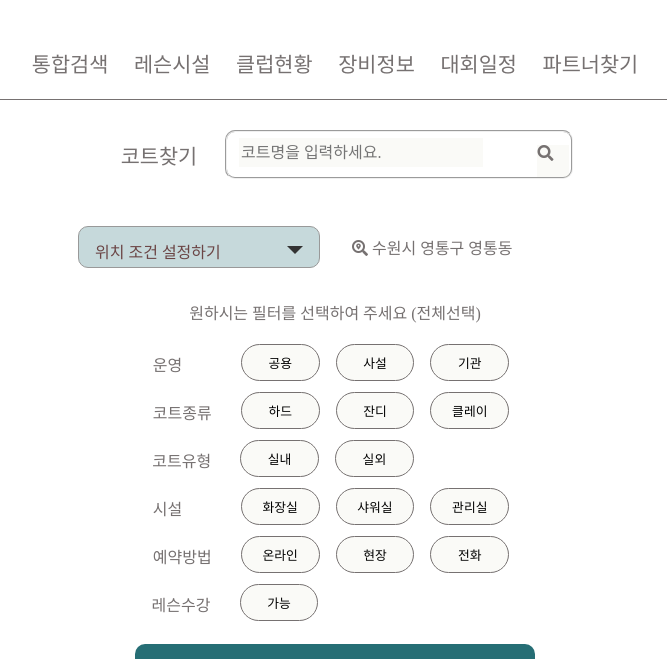
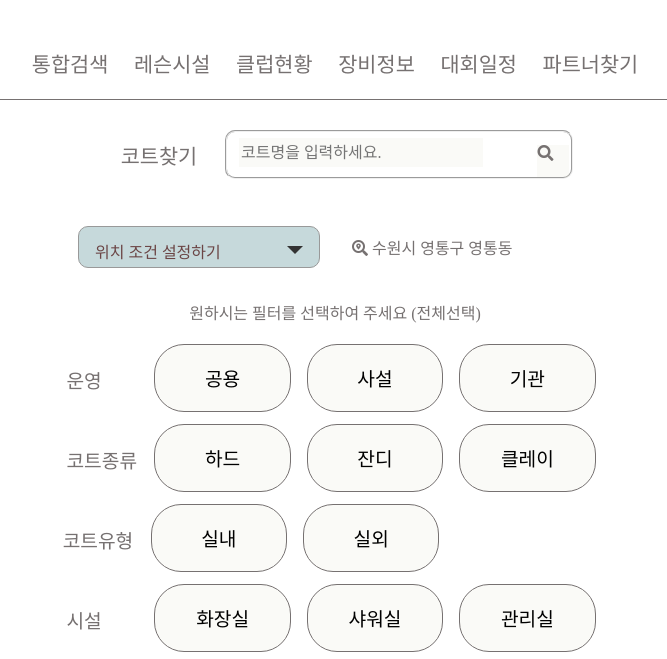
Before and after one commit to tennis-momentum/koreaa, a plain HTML site: page index.html in a window 1280 px wide. Shown: the part 124-783 px from the top of the page, without its empty margins (305-972 px from the left). Drawn offline with nearby package versions, Linux system fonts and the light colour scheme; a web font is replaced by a local one.

Commit message:
Update style.css

```diff
--- a/style.css
+++ b/style.css
@@ -38,7 +38,7 @@ header{
 nav{
     padding: 0;
     border-bottom: 1px solid var(--text-color);
-    margin : 0 2rem;
+    margin: 0 2rem;
 }
 #main-menu{
     list-style: none;
@@ -158,7 +158,7 @@ legend{
     position: absolute;
     top: 0;
     left: 0.5rem;
-    padding: .8em .5em;
+    padding: .8rem .5rem;
     color: rgb(107, 69, 69);
     z-index: -1;
   }
@@ -245,7 +245,7 @@ legend{
     flex-direction: row;
     justify-content: flex-start;
     align-items: center;
-    height: 3rem;}
+    height: 5rem;}
 
 
 
@@ -253,7 +253,7 @@ legend{
     width: 5rem;
     text-align: left;
     margin: 0;
-    font-size: 1rem;
+    font-size: 1.2rem;
     font-weight: lighter;
  }
 
@@ -281,15 +281,15 @@ legend{
     position : relative;
     display: inline-block;
     background :var(--background-color);
-    padding : 0.5rem 0.5em;
+    padding : 1em 1em;
     color : black;
     text-shadow :blueviolet;
     border-radius:30px;
-    font-size : 0.8rem;
+    font-size : 1.2rem;
     user-select : none;
     overflow: hidden;
     border : 1px solid var(--text-color);
-    width: 4rem;
+    width: 6rem;
     text-align : center;
 
 }
@@ -306,12 +306,12 @@ legend{
 
 .filter-list li:nth-child(3){
     position: relative;
-    left: -3rem;
+    left: -5rem;
  }
 
  .filter-list li:nth-child(6){
     position: relative;
-    left: -6rem;
+    left: -9.5rem;
  }
 
 .search-all{
```
